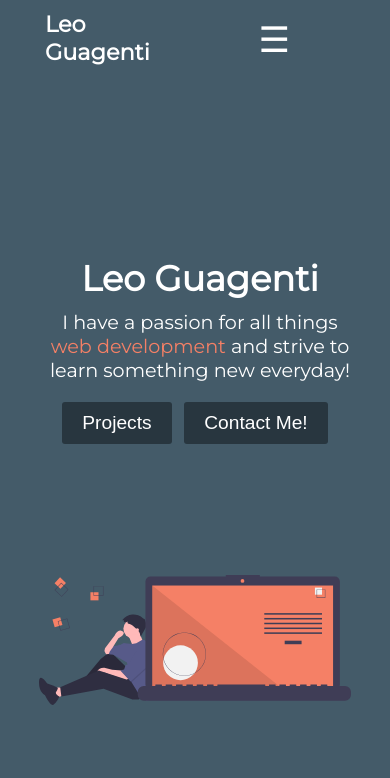
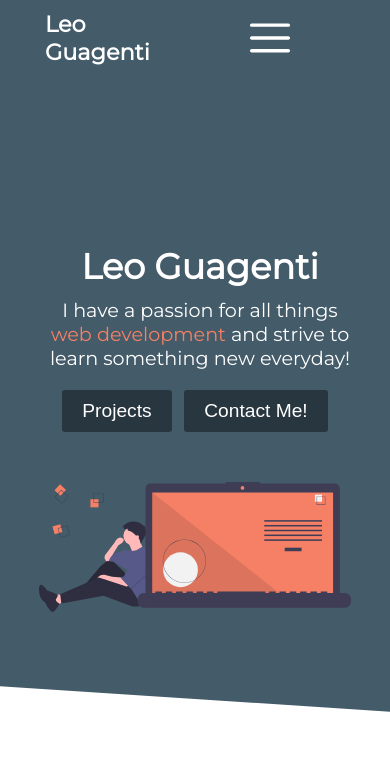
Before and after one commit to LeoGuagenti/personal-site, a plain HTML site: page index.html in a window 390 px wide. Shown: the top 778 px of the page. Drawn offline with Linux system fonts and the light colour scheme.

Commit message:
minor padding tweaks

```diff
--- a/index.html
+++ b/index.html
@@ -4,7 +4,6 @@
         <meta charset="UTF-8">
         <meta name="viewport" content="width=device-width, initial-scale=1.0">
         <link href="main.css" rel="stylesheet">
-        <link href="//fonts.googleapis.com/css2?family=Montserrat:ital@1&display=swap" rel="stylesheet">
         <title>Leo Guagenti ~ Web Developer</title>
     </head>
     <body>
@@ -21,7 +20,9 @@
                         <li id="m4">Contact</li>
                     </ul>
                 </div>
-                <div class="mobile-menu" id="m5">☰</div>
+                <div class="mobile-menu" id="m5">
+                    <img src="./media/menu.svg">
+                </div>
             </nav>
             <div class="mobile-menu-links" id="mobile-menu-links">
                 <a id="m10">Home</a>
--- a/main.css
+++ b/main.css
@@ -1,10 +1,16 @@
-@import url(//fonts.googleapis.com/css?family=Montserrat);
+@import url(//fonts.googleapis.com/css2?family=Montserrat);
+@font-face {
+    font-family: roboto;
+    src: url(".media/fonts/Roboto.ttf") format('truetype');
+    font-weight: bold;
+    font-style: normal;
+}
 
 body{
     margin: 0;
     padding: 0;
     font-size: 62.5%;
-    font-family: 'Montserrat', sans-serif;
+    font-family: 'Montserrat';
     overflow-x: hidden;
 }
 
@@ -135,7 +141,11 @@ img{
     display: none;
     width: 50%;
     height: 75px;
-    padding-right: 100px;
+}
+
+.mobile-menu img{
+    width: 40px;
+    padding: 0px;
 }
 
 .site-header section{
@@ -208,7 +218,7 @@ img{
 /*PORTFOLIO*/
 .site-portfolio{
     width: 100%;
-    padding: 100px 0px 140px 0px;
+    padding: 30px 0px 90px 0px;
     height: auto;
     display: flex;
     background-color: #445B69;
@@ -259,7 +269,7 @@ img{
 .site-contact{
     width: 100%;
     height: auto;
-    padding-bottom: 50px;
+    padding-bottom: 30px;
     background-color: white;
     display: flex;
     justify-content: center;
@@ -359,6 +369,8 @@ footer .left-side ul li:hover{
     }
     .site-header section .right-side{
         width: 80vw;
+        height: auto;
+        padding: 120px 0px 50px 0px;
         text-align: center;
         display: flex;
         align-items: center;
@@ -378,7 +390,9 @@ footer .left-side ul li:hover{
         line-height: 80px;
         padding-right: 100px;
         font-size: 2.2rem;
-        display: inline;
+        display: flex;
+        justify-content: flex-end;
+        align-items: center
     }
     .mobile-menu:hover{
         cursor: pointer;
@@ -394,8 +408,8 @@ footer .left-side ul li:hover{
         align-items: center;
     }
     .mobile-menu-links a{
-        padding: 5px;
-        font-size: 1.2rem;
+        padding: 8px;
+        font-size: 1.4rem;
         color: white;
     }
     .mobile-menu-links a:hover{
```
Also changed, not shown: media/menu.svg (added).
